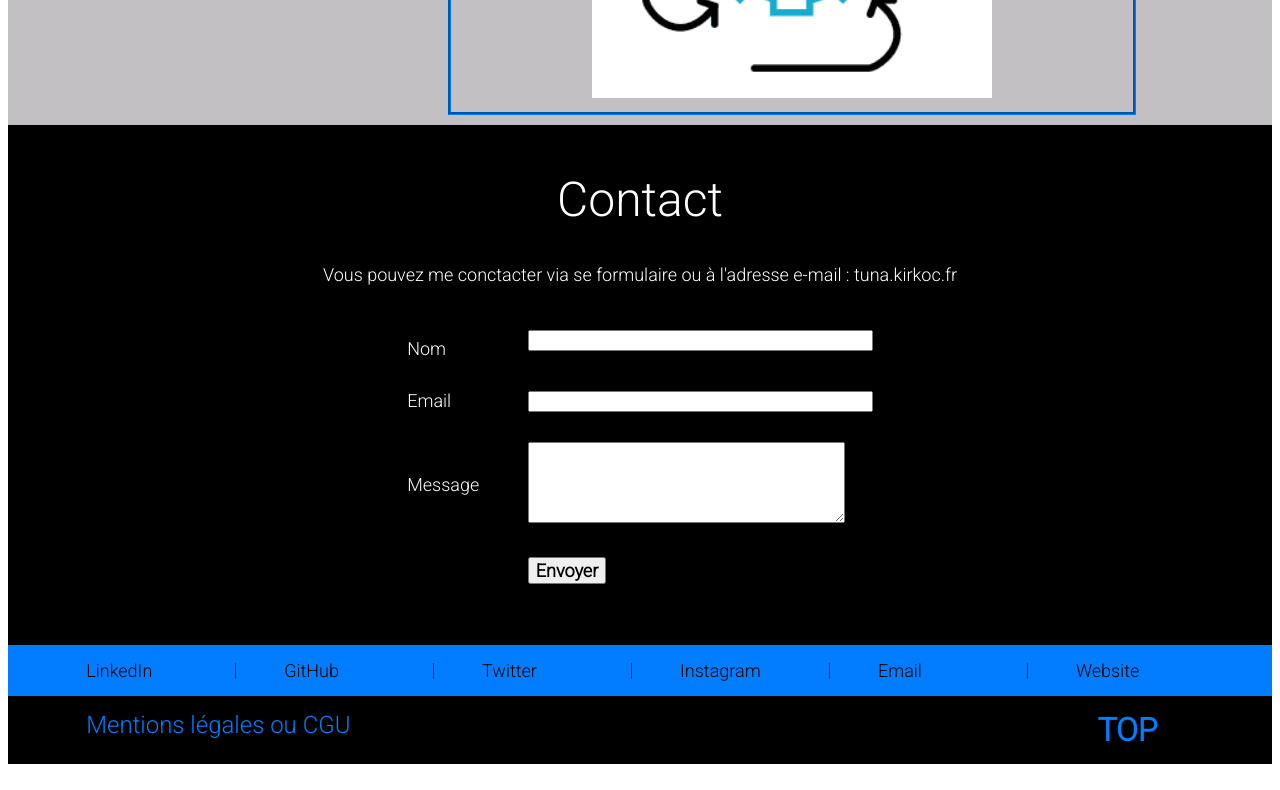
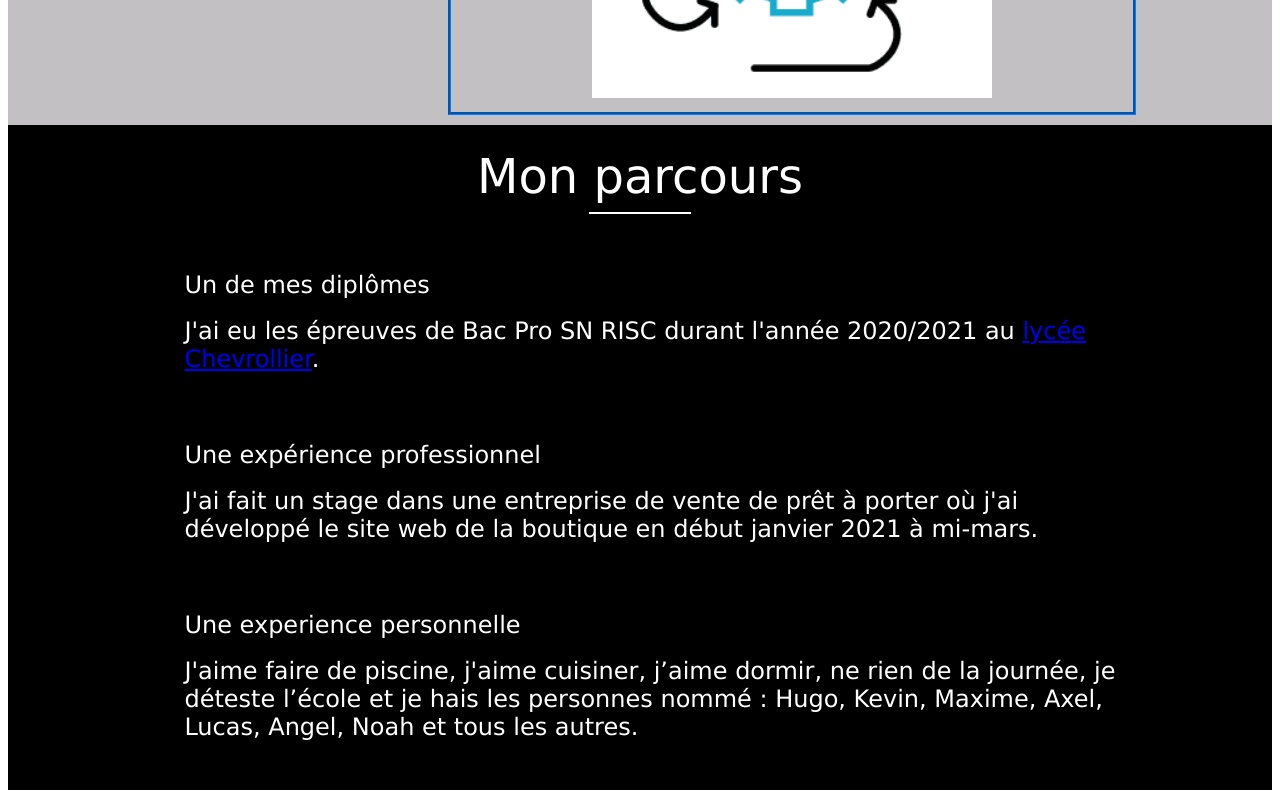
Before and after one commit to Tunakirkoc/AP1-1, a plain HTML site: page index.html in a window 1280 px wide. Shown: the part 1380-2170 px from the top of the page. Drawn offline with Linux system fonts and the light colour scheme.

Commit message:
Add Mon parcours

```diff
--- a/index.html
+++ b/index.html
@@ -77,7 +77,7 @@
 						</td>
 
 						<td>
-							<a href="#Succes" style="text-decoration:none">
+							<a href="#Parcours" style="text-decoration:none">
 								<font face="Roboto" size="5" color=black>
 									Mon parcours
 								</font>
@@ -124,7 +124,6 @@
 	</table>
 	<!--Accueil(fin)-->
 
-
 	<!--A propos(start)-->
 	<table id="APropos" border="0" width="100%"	cellpadding="0" cellspacing="0" bgcolor="black">
 		<tr>
@@ -164,7 +163,6 @@
 		</tr>
 	</table>
 	<!--A propos(fin)-->
-
 
 	<!--Projets(début)-->
 	<table id="Projets" border="0" width="100%"	cellpadding="0" cellspacing="0" bgcolor="#c2c0c3">
@@ -239,7 +237,7 @@
 	</table>
 	<!--Projets(fin)-->
 
-	<!-- Parcours -->
+	<!-- Parcours
 	<table id="Parcours" border="0" width="100%" cellpadding="0" cellspacing="0" bgcolor="black">
 		<tr>
 			<td>
@@ -247,8 +245,51 @@
 			</td>
 		</tr>
 	</table>
-	<!--Parcours(end)-->
+	Parcours(end)-->
 
+	<!--Mon parcours(start)-->
+	<table id="Parcours" border="0" width="100%"	cellpadding="0" cellspacing="0" bgcolor="#000000">
+		<tr>
+			<td>
+				<table border="0" cellpadding="10"	cellspacing="0" width="80%" align="center">
+					<tr>
+						<td height="100" align="center"	valign="middle" colspan="2">
+							<font face="Verdana" size="7" color="white">
+								Mon parcours
+							</font>
+							<hr color="white" width="100">
+						</td>
+					</tr>
+
+					<tr>
+						<td width=30% valign=top>
+
+							<ul>
+								<li>
+									<font face="Verdana" size="5" color="White">Un de mes diplômes</font>
+									<br>&nbsp;<br>
+									<font face="Verdana" size="5" color="White">J'ai eu les épreuves de Bac Pro SN RISC durant l'année 2020/2021 au <a href="https://chevrollier.paysdelaloire.e-lyco.fr/">lycée Chevrollier</a>.</font>
+								</li>
+							</ul>
+							    <br>&nbsp;<br>
+									<ul>
+										<li>
+											<font face="Verdana" size="5" color="White">Une expérience professionnel</font>
+											<br>&nbsp;<br>
+											<font face="Verdana" size="5" color="White">J'ai fait un stage dans une entreprise de vente de prêt à porter où j'ai développé le site web de la boutique en début janvier 2021 à mi-mars.</font>
+										</li>
+									</ul>
+									<br>&nbsp;<br>
+									<ul>
+										<li>
+											<font face="Verdana" size="5" color="White">Une experience personnelle </font>
+											<br>&nbsp;<br>
+											<font face="Verdana" size="5" color="White">J'aime faire de piscine, j'aime cuisiner, j’aime dormir, ne rien de la journée, je déteste l’école et je hais les personnes nommé : Hugo, Kevin, Maxime, Axel, Lucas, Angel, Noah et tous les autres.</font>
+										</li>
+										<br>&nbsp;<br>
+									</ul>
+
+	<!--Mon parcours(end)-->
 
 	<!--Contact(start)-->
 	<table id="contact" border="0" width="100%" cellpadding="0" cellspacing="0" bgcolor="#000000">
@@ -333,7 +374,6 @@
 		</tr>
 	</table>
 	<!--Contact(end)-->
-
 
 	<!--Footer1(start)-->
 	<table id="footer1" border="0" width="100%"
@@ -429,7 +469,6 @@
 	</table>
 	<!--Footer1(end)-->
 
-
 	<!--Footer2(start)-->
 	<table id="footer2" border="0" width="100%"	cellpadding="0" cellspacing="0" bgcolor="black">
 		<tr>
```
